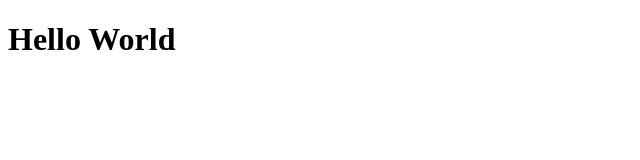
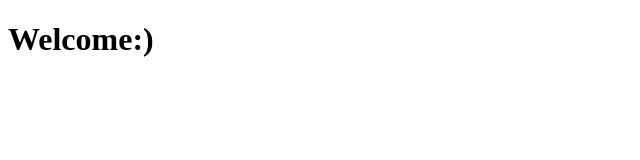
Before and after one commit to sitony-1762476/sitony-1762476.github.io, a plain HTML site: page index.html in a window 1280 px wide. Shown: the whole page, without its empty margins (0-640 px from the left). Drawn offline with Linux system fonts and the light colour scheme.

Commit message:
Add files via upload

```diff
--- a/index.html
+++ b/index.html
@@ -1,9 +1,9 @@
 <!DOCTYPE html>
 <html>
     <head>
-        <title>Hello World</title>
+        <title>Welcome:)</title>
     </head>
     <body>
-        <h1>Hello World</h1>
+        <h1>Welcome:)</h1>
     </body>
 </html>
```
